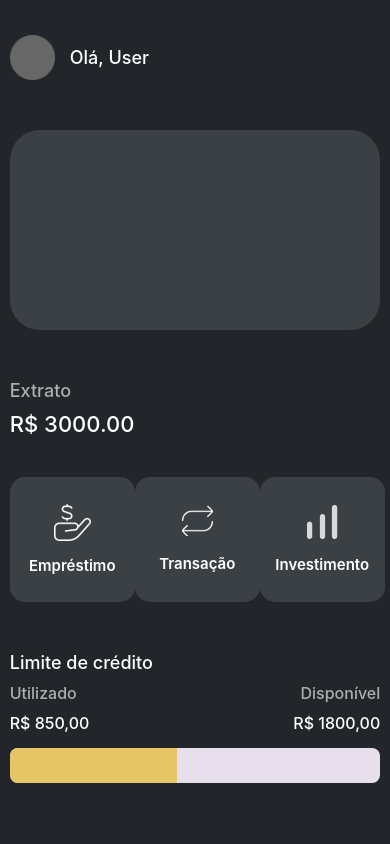
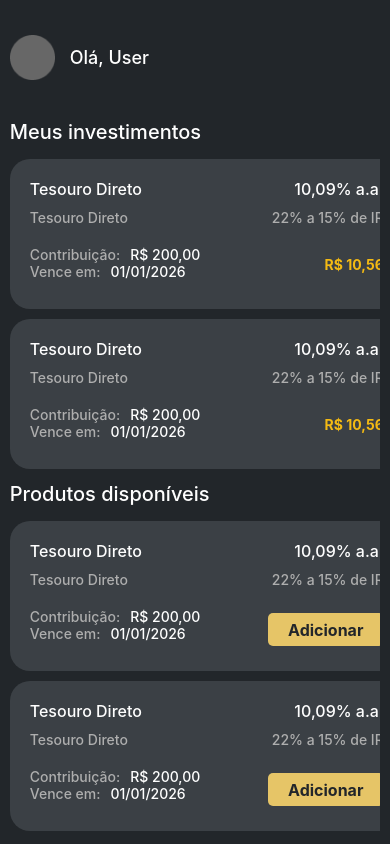
Before and after one commit to raphavtorres/finebank_app, a React Native app in the folder finebank/: screen /Home in a window 390 px wide. Built offline with nearby package versions, Linux system fonts and the light colour scheme.

Commit message:
feat: investment page

```diff
--- a/finebank/App.jsx
+++ b/finebank/App.jsx
@@ -4,6 +4,7 @@
 import Welcome from "./src/screens/Welcome";
 import Login from "./src/screens/Login";
 import Home from "./src/screens/Home";
+import Investment from "./src/screens/Investment";
 
 const Stack = createNativeStackNavigator();
 
@@ -15,10 +16,10 @@
 					headerShown: false,
 				}}
 			>
-				<Stack.Screen name="Home" component={Home} />
-				{/* <Stack.Screen name="Welcome" component={Welcome} />
-				<Stack.Screen name="Login" component={Login} />
-				<Stack.Screen name="Home" component={Home} /> */}
+				{/* <Stack.Screen name="Welcome" component={Welcome} /> */}
+				{/* <Stack.Screen name="Login" component={Login} /> */}
+				{/* <Stack.Screen name="Home" component={Home} /> */}
+				<Stack.Screen name="Home" component={Investment} />
 			</Stack.Navigator>
 		</NavigationContainer>
 	);
--- /dev/null
+++ b/finebank/src/components/InvestmentCard.jsx
@@ -0,0 +1,96 @@
+import { View, Text, TouchableOpacity } from "react-native";
+import { StyleSheet } from "react-native";
+import { COLORS } from "../style/constants";
+
+export default function InvestmentCard(props) {
+	return (
+		<View style={styles.investmentCard}>
+			<View style={styles.section}>
+				<Text style={styles.mainLabel}>{props.investment_type}</Text>
+				<Text style={styles.mainLabel}>{props.risc_rate}</Text>
+			</View>
+			<View style={styles.section}>
+				<Text style={styles.grayLabel}>{props.investment_type}</Text>
+				<Text style={styles.grayLabel}>{props.admin_fee}</Text>
+			</View>
+			<View style={styles.section}>
+				<View style={{ marginTop: 10 }}>
+					<View style={{ flexDirection: "row" }}>
+						<Text style={styles.grayLabel}>Contribuição:</Text>
+						<Text style={styles.txtValues}>{props.contribution}</Text>
+					</View>
+					<View style={{ flexDirection: "row" }}>
+						<Text style={styles.grayLabel}>Vence em:</Text>
+						<Text style={styles.txtValues}>{props.period}</Text>
+					</View>
+				</View>
+				{props.myInvestment ? (
+					<Text style={styles.income}>{props.income}</Text>
+				) : (
+					<TouchableOpacity style={styles.addInvestBtn}>
+						<Text style={styles.addInvestTxt}>Adicionar</Text>
+					</TouchableOpacity>
+				)}
+			</View>
+		</View>
+	);
+}
+
+export const styles = StyleSheet.create({
+	investmentCard: {
+		marginTop: 10,
+		paddingHorizontal: 20,
+		paddingVertical: 10,
+		width: 394,
+		height: 150,
+		borderRadius: 20,
+		backgroundColor: COLORS.lightBlack,
+	},
+
+	section: {
+		marginTop: 10,
+		flexDirection: "row",
+		justifyContent: "space-between",
+	},
+
+	mainLabel: {
+		color: COLORS.primaryWhite,
+		fontSize: 16,
+		fontWeight: "500",
+	},
+
+	grayLabel: {
+		color: COLORS.primaryGray,
+		fontSize: 14,
+		fontWeight: "500",
+	},
+
+	txtValues: {
+		marginLeft: 10,
+		color: COLORS.primaryWhite,
+		fontSize: 14,
+		fontWeight: "500",
+	},
+
+	income: {
+		marginTop: 20,
+		color: COLORS.primaryYellow,
+		fontWeight: "700",
+	},
+
+	addInvestBtn: {
+		marginTop: 15,
+		width: 116,
+		height: 33,
+		borderRadius: 5,
+		backgroundColor: COLORS.lightYellow,
+		justifyContent: "center",
+		alignItems: "center",
+	},
+
+	addInvestTxt: {
+		color: COLORS.primaryBlack,
+		fontSize: 16,
+		fontWeight: "700",
+	},
+});
--- a/finebank/src/components/UserProfileHeader.jsx
+++ b/finebank/src/components/UserProfileHeader.jsx
@@ -18,6 +18,7 @@
 export const styles = StyleSheet.create({
 	profileView: {
 		marginTop: 35,
+		marginBottom: 40,
 		width: "95%",
 		flexDirection: "row",
 		alignItems: "center",
--- a/finebank/src/screens/Home/index.jsx
+++ b/finebank/src/screens/Home/index.jsx
@@ -1,5 +1,5 @@
 import React from "react";
-import { View, Text, Image } from "react-native";
+import { View, Text } from "react-native";
 import { ProgressBar } from "react-native-paper";
 
 import { styles } from "./style";
--- a/finebank/src/screens/Home/style.js
+++ b/finebank/src/screens/Home/style.js
@@ -10,7 +10,6 @@
 	},
 
 	card: {
-		marginTop: 50,
 		width: "95%",
 		height: 200,
 		borderRadius: 30,
--- /dev/null
+++ b/finebank/src/screens/Investment/index.jsx
@@ -0,0 +1,79 @@
+import React from "react";
+import { View, Text, ScrollView } from "react-native";
+
+import { styles } from "./style";
+
+import UserProfileHeader from "../../components/UserProfileHeader";
+import InvestmentCard from "../../components/InvestmentCard";
+// import { Card } from "react-pay-card";
+
+export default function Investment() {
+	return (
+		<View style={styles.container}>
+			{/* USER PROFILE HEADER */}
+			<UserProfileHeader username="User" />
+
+			{/* MY INVESTMENTS */}
+			<View style={styles.section}>
+				<Text style={styles.sectionLabel}>Meus investimentos</Text>
+				<ScrollView>
+					<InvestmentCard
+						myInvestment
+						investment_type="Tesouro Direto"
+						risc_rate="10,09% a.a."
+						admin_fee="22% a 15% de IR"
+						contribution="R$ 200,00"
+						period="01/01/2026"
+						income="R$ 10,56"
+					/>
+					<InvestmentCard
+						myInvestment
+						investment_type="Tesouro Direto"
+						risc_rate="10,09% a.a."
+						admin_fee="22% a 15% de IR"
+						contribution="R$ 200,00"
+						period="01/01/2026"
+						income="R$ 10,56"
+					/>
+					<InvestmentCard
+						myInvestment
+						investment_type="Tesouro Direto"
+						risc_rate="10,09% a.a."
+						admin_fee="22% a 15% de IR"
+						contribution="R$ 200,00"
+						period="01/01/2026"
+						income="R$ 10,56"
+					/>
+				</ScrollView>
+			</View>
+
+			{/* INVESTMENT STORE */}
+			<View style={styles.section}>
+				<Text style={styles.sectionLabel}>Produtos disponíveis</Text>
+				<ScrollView>
+					<InvestmentCard
+						investment_type="Tesouro Direto"
+						risc_rate="10,09% a.a."
+						admin_fee="22% a 15% de IR"
+						contribution="R$ 200,00"
+						period="01/01/2026"
+					/>
+					<InvestmentCard
+						investment_type="Tesouro Direto"
+						risc_rate="10,09% a.a."
+						admin_fee="22% a 15% de IR"
+						contribution="R$ 200,00"
+						period="01/01/2026"
+					/>
+					<InvestmentCard
+						investment_type="Tesouro Direto"
+						risc_rate="10,09% a.a."
+						admin_fee="22% a 15% de IR"
+						contribution="R$ 200,00"
+						period="01/01/2026"
+					/>
+				</ScrollView>
+			</View>
+		</View>
+	);
+}
--- /dev/null
+++ b/finebank/src/screens/Investment/style.js
@@ -0,0 +1,23 @@
+import { StyleSheet } from "react-native";
+import { COLORS } from "../../style/constants";
+
+export const styles = StyleSheet.create({
+	container: {
+		flex: 1,
+		alignItems: "center",
+		backgroundColor: COLORS.primaryBlack,
+	},
+
+	section: {
+		flex: 2,
+		width: "95%",
+		marginBottom: 10,
+	},
+
+	sectionLabel: {
+		marginBottom: 5,
+		color: COLORS.primaryWhite,
+		fontSize: 20,
+		fontWeight: "500",
+	},
+});
```
